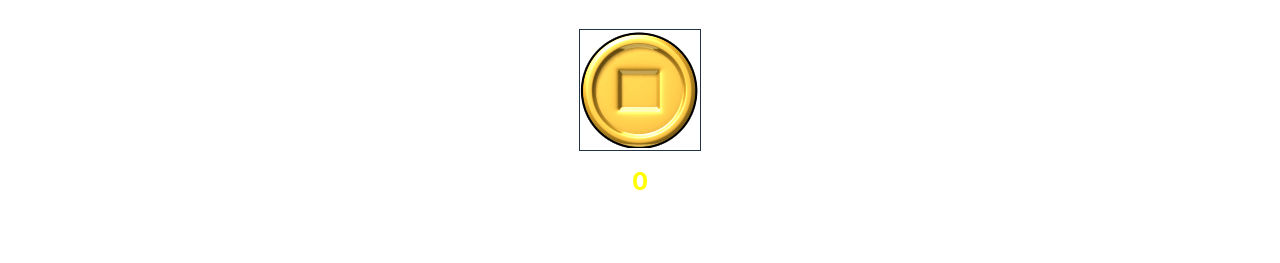
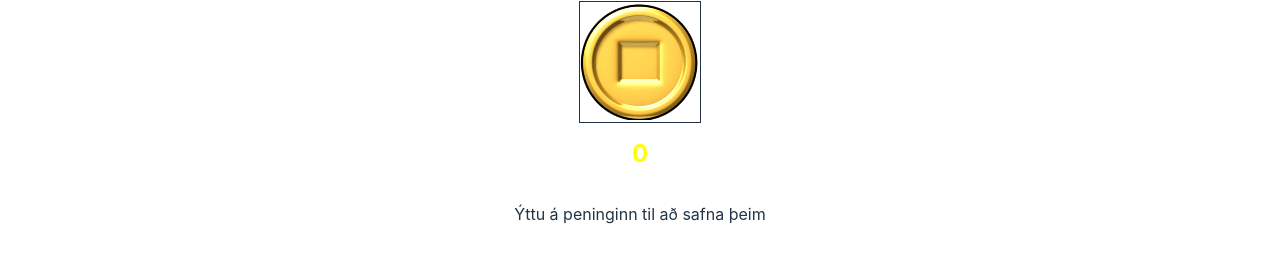
Before and after one commit to BjarniTHG/verkefni10, a website built with Vite: page sida2.html in a window 1280 px wide. Shown: the part 341-604 px from the top of the page. Built offline with nearby package versions, Linux system fonts and the light colour scheme.

Commit message:
bæta sida2

```diff
--- a/sida2.html
+++ b/sida2.html
@@ -9,5 +9,6 @@
     <script type="module" src="/bang.js"></script>
     <canvas height="120" style="border: 1px solid" width="120"></canvas>
     <h2><span id="peningar">0</span></h2>
+    <p>Ýttu á peninginn til að safna þeim</p>
   </body>
 </html>
```
